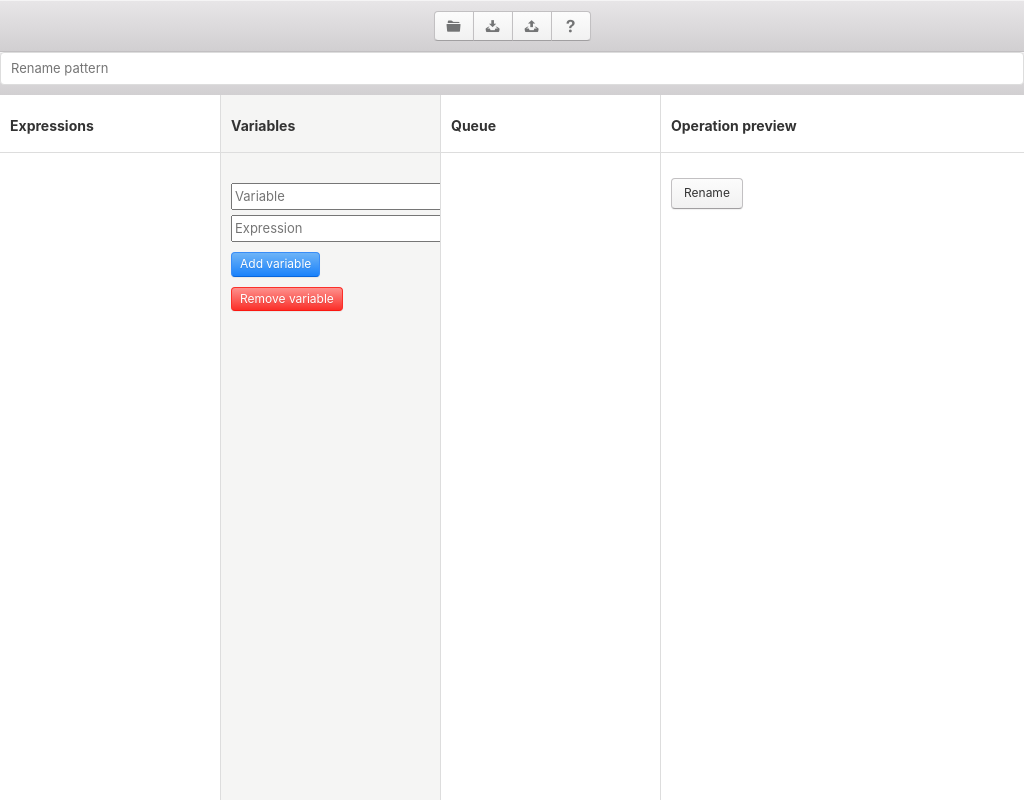
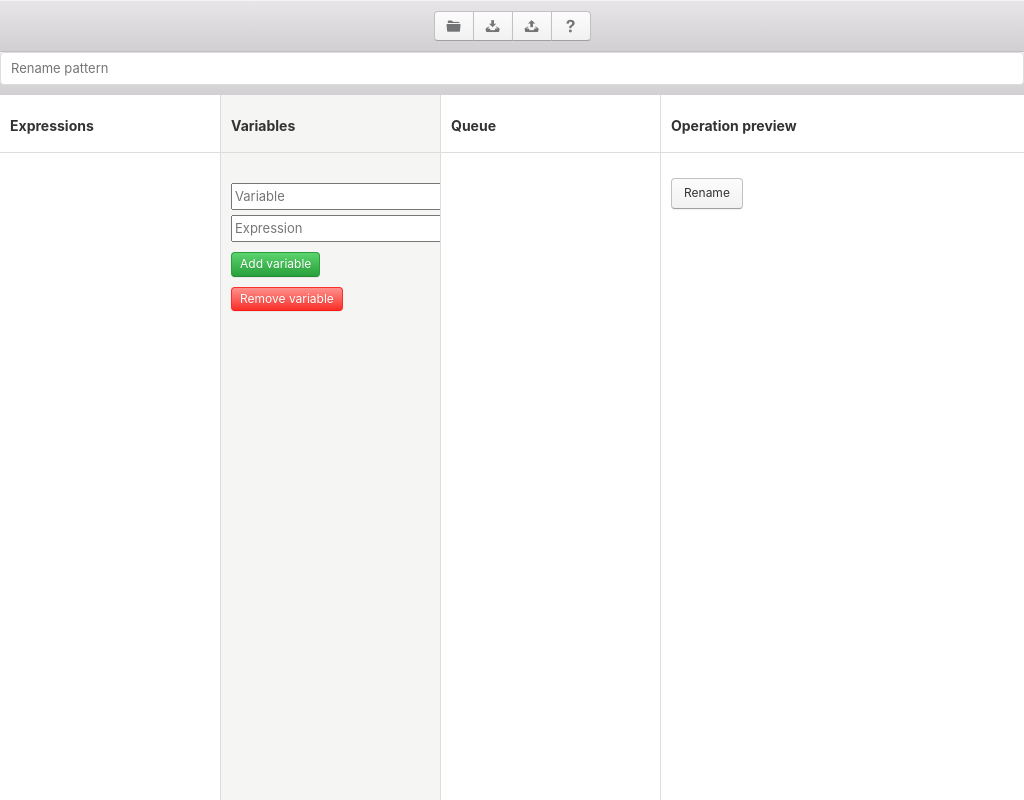
Before and after one commit to tsuriga/pattermer, an Electron app: page app.html in a window 1024 px wide. Drawn offline with Linux system fonts and the light colour scheme; no server answers.

Commit message:
Change var add button and help header styles

```diff
--- a/app.html
+++ b/app.html
@@ -77,7 +77,7 @@
                     <input id="txtNewExpression" type="text" placeholder="Expression" />
                   </div>
                   <div class="form-actions">
-                    <button id="btnAddVar" class="btn btn-primary">Add variable</button>
+                    <button id="btnAddVar" class="btn btn-positive">Add variable</button>
                   </div>
                 </form>
               </div>
```
Also changed, not shown: template/help.html (+1 -1 lines).
